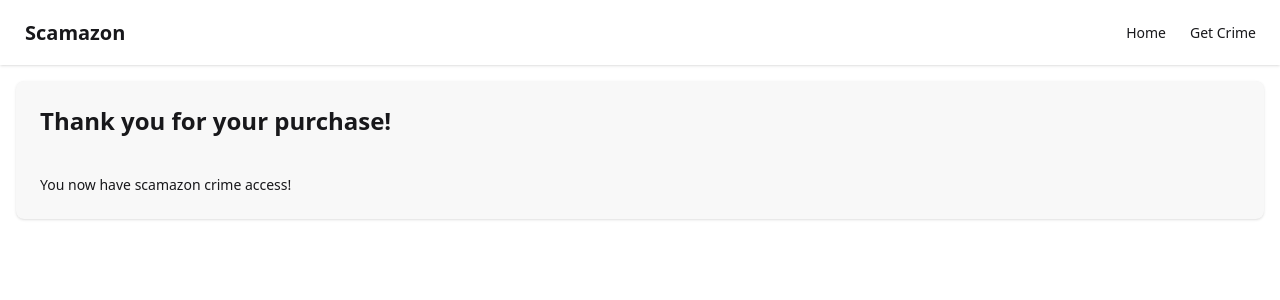
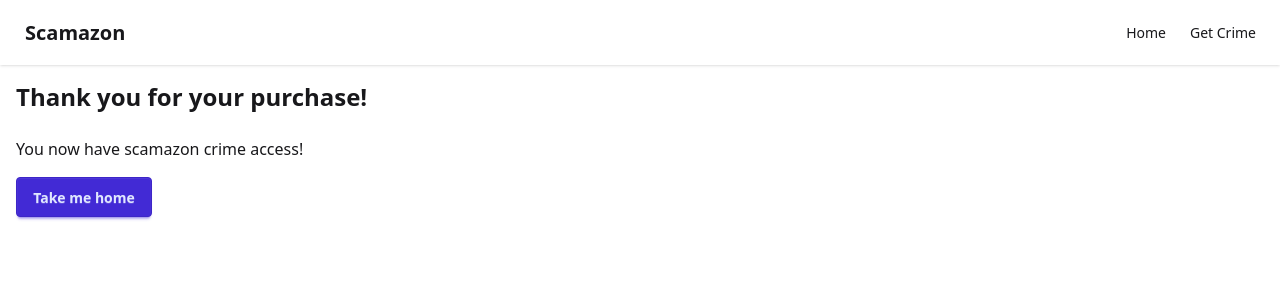
Before and after one commit to Scamazon-Development/scamui-v2, a Next.js app: page /crime/confirmation in a window 1280 px wide. Shown: the top 300 px of the page. Built offline with nearby package versions, Linux system fonts and the light colour scheme.

Commit message:
Modify confirmation page 👍 and implement light mode 🤮

```diff
--- a/app/crime/confirmation/page.tsx
+++ b/app/crime/confirmation/page.tsx
@@ -1,13 +1,12 @@
+import Link from "next/link";
+
 export default function ConfirmationPage() {
     return (
-        <div className="flex flex-col flex-1 min-h-0 gap-4">
-            <div className="card bg-base-200 w-full shadow-sm">
-                <div className="card-body">
+        <div className="flex flex-col flex-1 min-h-0">
                     <h1 className="card-title text-2xl">Thank you for your purchase!</h1>
                     <br />
                     <p>You now have scamazon crime access!</p>
-                </div>
-            </div>
+                    <Link href="/" className="btn btn-primary mt-4 w-34">Take me home</Link>
         </div>
     )
 }
--- a/app/globals.css
+++ b/app/globals.css
@@ -1,5 +1,7 @@
 @import "tailwindcss";
-@plugin "daisyui";
+@plugin "daisyui" {
+  themes: light --default, dark --prefersdark;
+}
 
 html {
   scroll-behavior: smooth;
```
